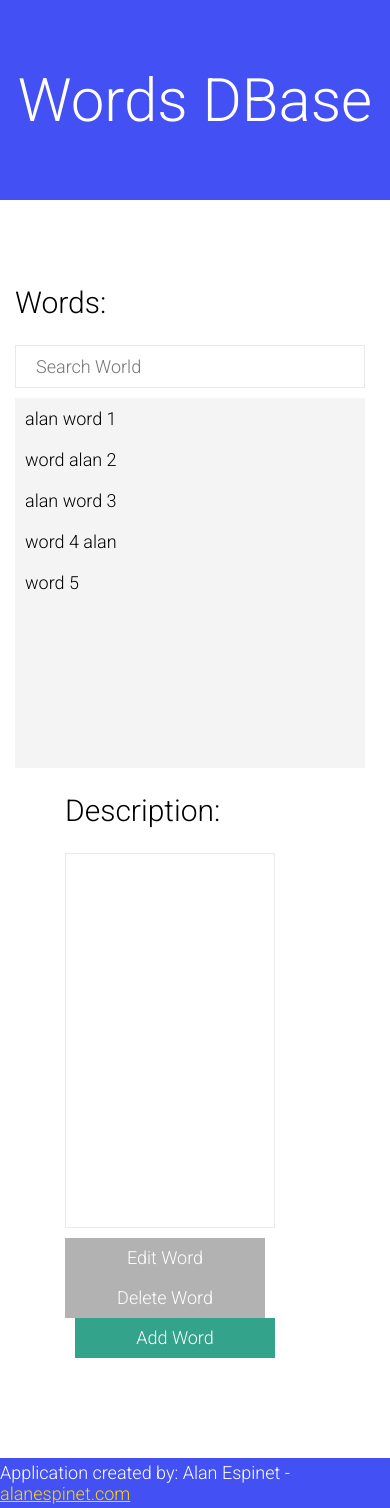
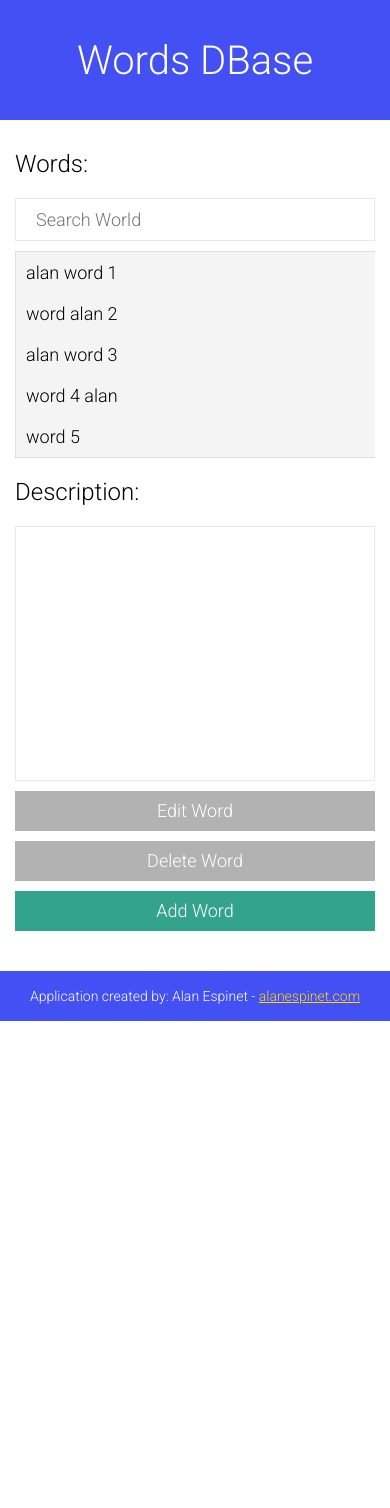
Before and after one commit to alanespinet/mywordsdbase, a React app: page / in a window 390 px wide. After the commit the page ends 1021 px from the top, so only its background shows below. Built offline with nearby package versions, Linux system fonts and the light colour scheme.

Commit message:
Responsive done

```diff
--- a/src/styles/base/_base.scss
+++ b/src/styles/base/_base.scss
@@ -14,10 +14,18 @@ h1, h2, h3, h4, h5, h6 {
 
 h1 {
   font-size: 6rem;
+
+  @include phone {
+    font-size: 4rem;
+  }
 }
 
 h2 {
   font-size: 3rem;
+
+  @include phone {
+    font-size: 2.4rem;
+  }
 }
 
 h3 {
@@ -74,6 +82,11 @@ a.disabled:hover {
 .page {
   min-height: calc(100vh - 250px);
   padding: 60px 0 100px;
+
+  @include phone {
+    padding: 10px 0 40px;
+    min-height: calc(100vh - 200px);
+  }
 }
 
 .container {
--- a/src/styles/components/_ActionForm.scss
+++ b/src/styles/components/_ActionForm.scss
@@ -26,6 +26,11 @@
     text-decoration: none !important;
     transition: all .3s ease;
     margin-left: 10px;
+
+    @include phone {
+      width: 100%;
+      margin-bottom: 10px;
+    }
   }
 
   a:hover {
--- a/src/styles/components/_AddButton.scss
+++ b/src/styles/components/_AddButton.scss
@@ -17,4 +17,12 @@
   &:hover {
     background-color: darken(#34a38c, 10%);
   }
+
+  @include ds-small {
+    width: 170px;
+  }
+
+  @include phone {
+    width: 100%;
+  }
 }
--- a/src/styles/components/_DeleteButton.scss
+++ b/src/styles/components/_DeleteButton.scss
@@ -16,4 +16,13 @@
   &:hover {
     background-color: darken(tomato, 10%);
   }
+
+  @include ds-small {
+    width: 170px;
+  }
+
+  @include phone {
+    width: 100%;
+    margin-bottom: 10px;
+  }
 }
--- a/src/styles/components/_EditButton.scss
+++ b/src/styles/components/_EditButton.scss
@@ -17,4 +17,14 @@
   &:hover {
     background-color: darken(#347da2, 10%);
   }
+
+  @include ds-small {
+    width: 170px;
+  }
+
+  @include phone {
+    width: 100%;
+    margin-right: 0;
+    margin-bottom: 10px;
+  }
 }
--- a/src/styles/components/_Footer.scss
+++ b/src/styles/components/_Footer.scss
@@ -8,6 +8,11 @@
   p {
     color: #fff;
     font-weight: 300;
+
+    @include phone {
+      text-align: center;
+      font-size: 1.4rem;
+    }
   }
 
   a {
--- a/src/styles/components/_Header.scss
+++ b/src/styles/components/_Header.scss
@@ -8,4 +8,8 @@
   h1 {
     color: #fff;
   }
+
+  @include phone {
+    height: 120px;
+  }
 }
--- a/src/styles/components/_WordDescription.scss
+++ b/src/styles/components/_WordDescription.scss
@@ -9,5 +9,14 @@
     box-sizing: border-box;
     padding: 15px;
     margin-bottom: 10px;
+
+    @include ipad {
+      height: 255px;
+    }
+  }
+
+  @include ipad {
+    flex-basis: 100%;
+    padding-left: 0;
   }
 }
--- a/src/styles/components/_WordList.scss
+++ b/src/styles/components/_WordList.scss
@@ -5,9 +5,19 @@
     background-color: rgba( #2f2f2f, .05 );
     overflow-y: scroll;
     height: 370px;
+    border: 1px solid rgba(47, 47, 47, 0.1);
+    border-right: none;
 
     p {
       padding: 10px;
     }
+
+    @include ipad {
+      height: 205px;
+    }
+  }
+
+  @include ipad {
+    flex-basis: 100%;
   }
 }
--- /dev/null
+++ b/src/styles/mixins/_responsive.scss
@@ -0,0 +1,17 @@
+@mixin ds-small {
+  @media( max-width: 1199px ){
+    @content;
+  }
+}
+
+@mixin ipad {
+  @media( max-width: 991px ){
+    @content;
+  }
+}
+
+@mixin phone {
+  @media( max-width: 767px ){
+    @content;
+  }
+}
--- a/src/styles/styles.scss
+++ b/src/styles/styles.scss
@@ -1,4 +1,5 @@
 @import './base/settings';
+@import './mixins/responsive';
 @import './base/base';
 
 @import './components/Header';
```
Also changed, not shown: public/bundle.js.
